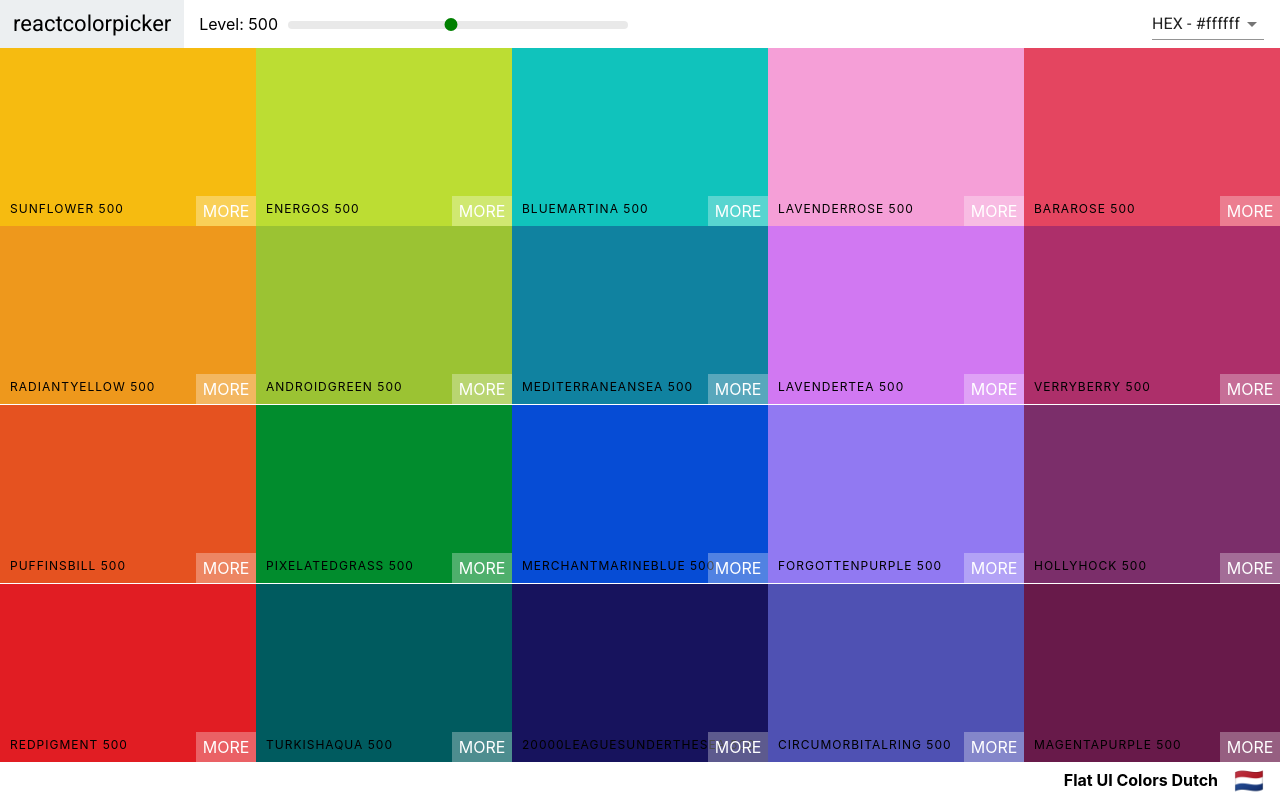
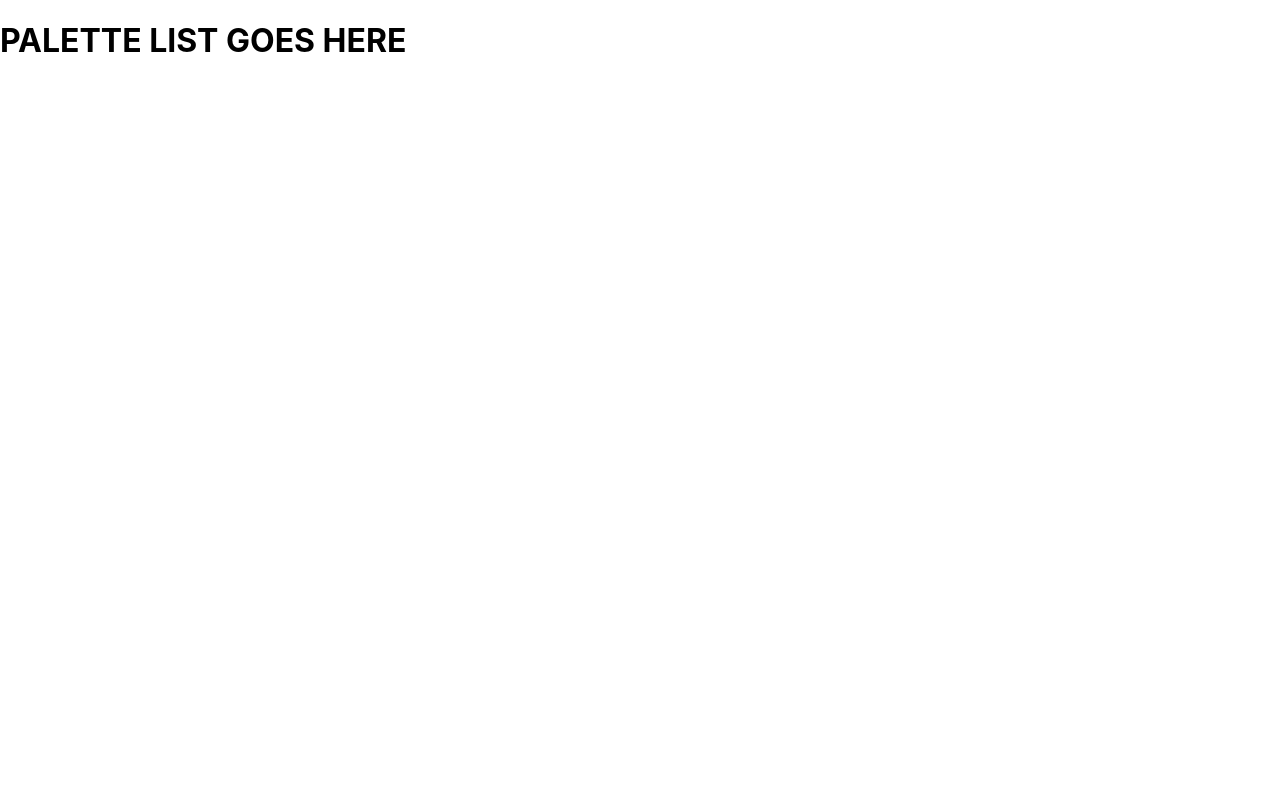
Before and after one commit to saahil0826/colors-app, a React (Create React App) app: page / in a window 1280 px wide. Built offline with nearby package versions, Linux system fonts and the light colour scheme.

Commit message:
added react router with palette routes

```diff
--- a/package.json
+++ b/package.json
@@ -13,6 +13,7 @@
     "react": "^16.13.1",
     "react-copy-to-clipboard": "^5.0.2",
     "react-dom": "^16.13.1",
+    "react-router-dom": "^5.2.0",
     "react-scripts": "3.4.3"
   },
   "scripts": {
--- a/src/App.js
+++ b/src/App.js
@@ -1,15 +1,37 @@
-import React from 'react';
+import React, {Component} from 'react';
+import { Route, Switch } from "react-router-dom";
 import Palette from './components/Palette.js'
 import seedColors from "./seedColors.js";
 import { generatePalette } from "./colorHelpers";
 
+class App extends Component {
+  findPalette(id) {
+    return seedColors.find(function(palette) {
+      return palette.id === id;
+    });
+  }
+  render() {
+    return (
+      <Switch>
+        <Route exact path='/' render={() => <h1>PALETTE LIST GOES HERE</h1>} />
+        <Route
+          exact
+          path='/palette/:id'
+          render={routeProps => (
+            <Palette
+              palette={generatePalette(
+                this.findPalette(routeProps.match.params.id)
+              )}
+            />
+          )}
+        />
+      </Switch>
 
-function App() {
-  return (
-    <div className="App">
-    <Palette palette={generatePalette(seedColors[2])} />
-    </div>
-  );
+      // <div>
+      //   <Palette palette={generatePalette(seedColors[4])} />
+      // </div>
+    );
+  }
 }
 
 export default App;
```
Also changed, not shown: src/index.js (+9 -8 lines), src/css/index.css (renamed from src/index.css), 1 other file (tests, documents, lock files or other folders).
